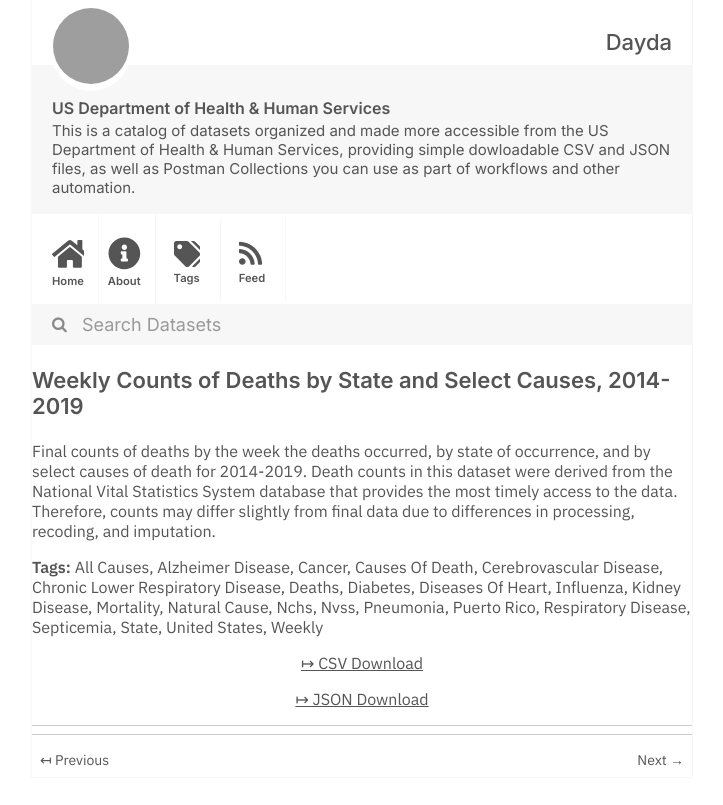
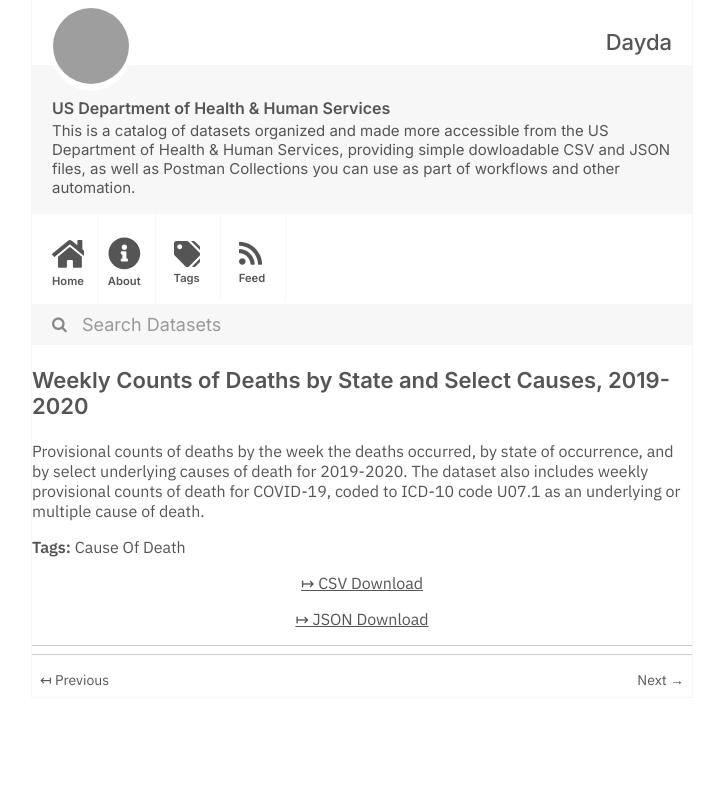
Before and after one commit to dayda-entities/us-department-of-health-and-human-services, a Jekyll site: the page built from _posts/2020-11-10-weekly-counts-of-deaths-by-sta.md, in a window 1280 px wide, cut to the strip 0-805 px from the top of the page. Shown: the whole strip, without its empty margins (278-1001 px from the left). Built offline with Jekyll 4.4.1, drawn with Linux system fonts in a browser that asks for light colours; grey boxes are pictures that could not be loaded.

Commit message:
Publish Data

```diff
--- a/_posts/2020-11-10-weekly-counts-of-deaths-by-sta.md
+++ b/_posts/2020-11-10-weekly-counts-of-deaths-by-sta.md
@@ -1,36 +1,15 @@
 ---
-title: 'Weekly Counts of Deaths by State and Select Causes, 2014-2019'
-created: '2020-11-10T16:18:15.527313'
-modified: '2021-04-21T22:37:04.555294'
+title: 'Weekly Counts of Deaths by State and Select Causes, 2019-2020'
+created: '2020-11-10T16:16:27.869099'
+modified: '2021-01-11T22:27:46.669783'
 state: active
 type: dataset
 tags:
-  - All Causes
-  - Alzheimer Disease
-  - Cancer
-  - Causes Of Death
-  - Cerebrovascular Disease
-  - Chronic Lower Respiratory Disease
-  - Deaths
-  - Diabetes
-  - Diseases Of Heart
-  - Influenza
-  - Kidney Disease
-  - Mortality
-  - Natural Cause
-  - Nchs
-  - Nvss
-  - Pneumonia
-  - Puerto Rico
-  - Respiratory Disease
-  - Septicemia
-  - State
-  - United States
-  - Weekly
+  - Cause Of Death
 groups: []
-csv_url: 'https://data.cdc.gov/api/views/3yf8-kanr/rows.csv?accessType=DOWNLOAD'
-json_url: 'https://data.cdc.gov/api/views/3yf8-kanr/rows.json?accessType=DOWNLOAD'
+csv_url: 'https://data.cdc.gov/api/views/muzy-jte6/rows.csv?accessType=DOWNLOAD'
+json_url: 'https://data.cdc.gov/api/views/muzy-jte6/rows.json?accessType=DOWNLOAD'
 layout: post
 
 ---
-Final counts of deaths by the week the deaths occurred, by state of occurrence, and by select causes of death for 2014-2019.  Death counts in this dataset were derived from the National Vital Statistics System database that provides the most timely access to the data.  Therefore, counts may differ slightly from final data due to differences in processing, recoding, and imputation.
+<p>Provisional counts of deaths by the week the deaths occurred, by state of occurrence, and by select underlying causes of death for 2019-2020.  The dataset also includes weekly provisional counts of death for COVID-19, coded to ICD-10 code U07.1 as an underlying or multiple cause of death.</p>
```
